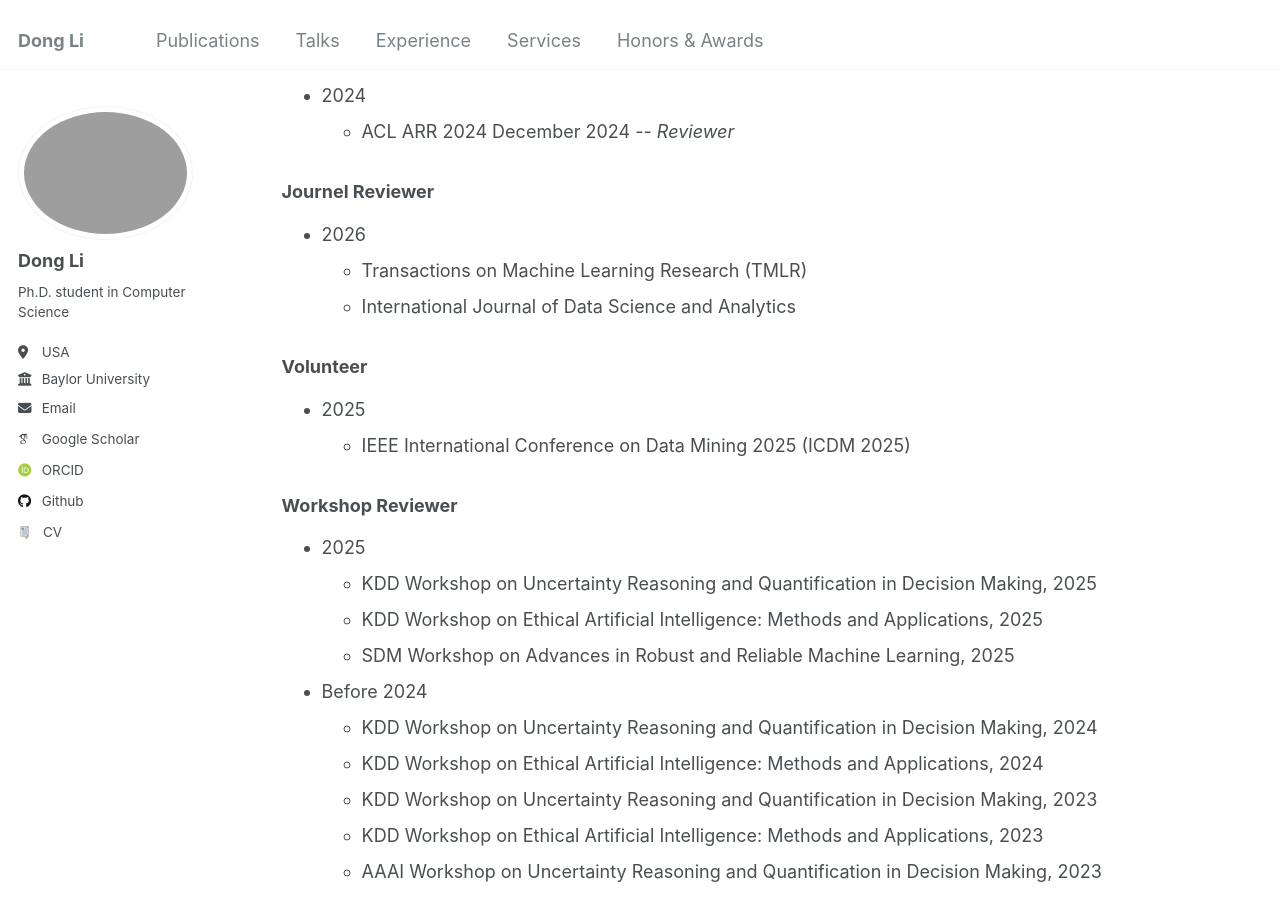
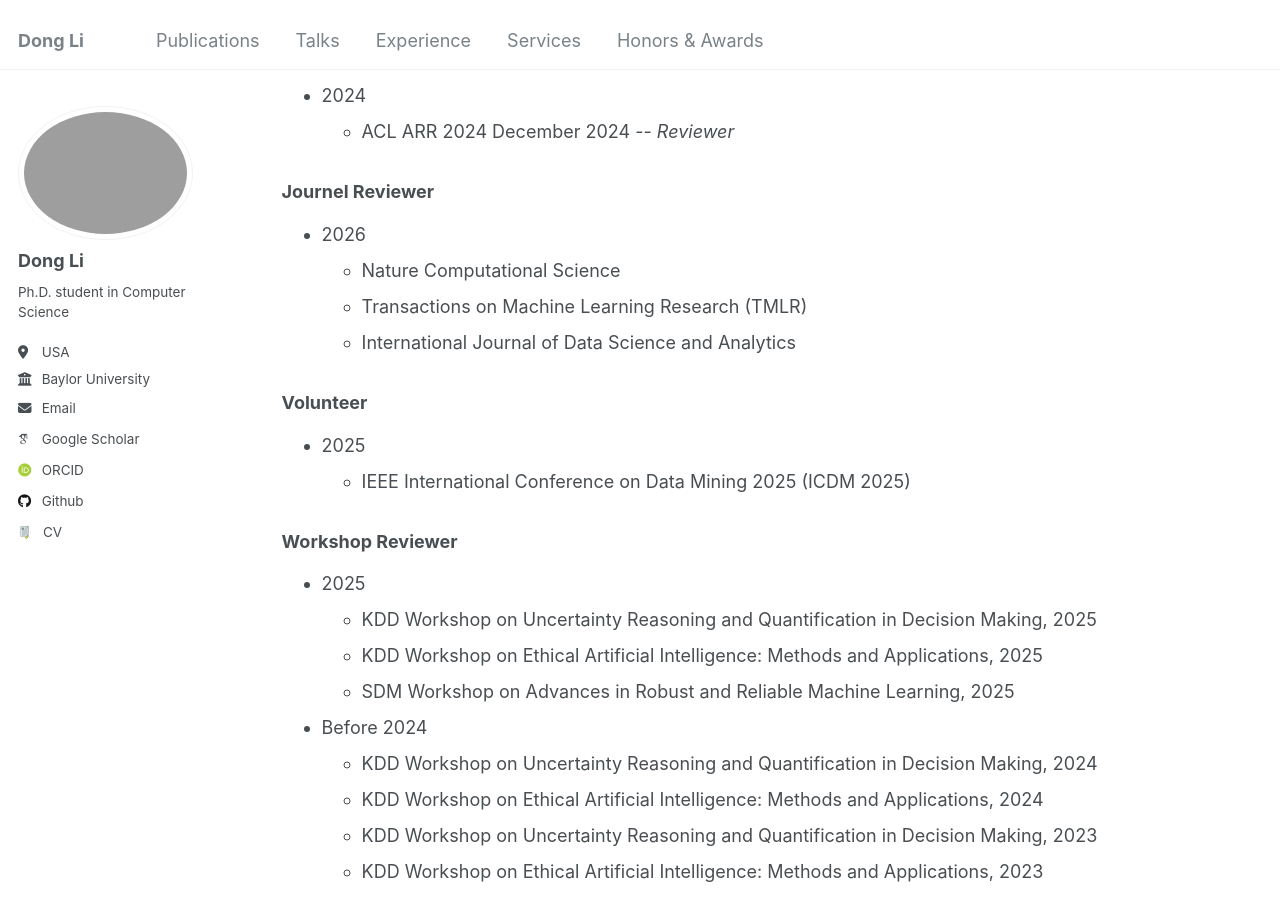
Before and after one commit to TurkeyWatanabe/dongli, a Jekyll site: the page built from _pages/services.html, in a window 1280 px wide and 900 px high, scrolled down 1499 px. Built offline with Jekyll 4.4.1, drawn with Linux system fonts in a browser that asks for light colours; some web fonts are replaced.

Commit message:
Add 'Nature Computational Science' to services list

```diff
--- a/_pages/services.html
+++ b/_pages/services.html
@@ -71,6 +71,7 @@ author_profile: true
 <ul>
   <li>2026
     <ul>
+      <li>Nature Computational Science</li>
       <li>Transactions on Machine Learning Research (TMLR)</li>
       <li>International Journal of Data Science and Analytics</li>
     </ul>
```
